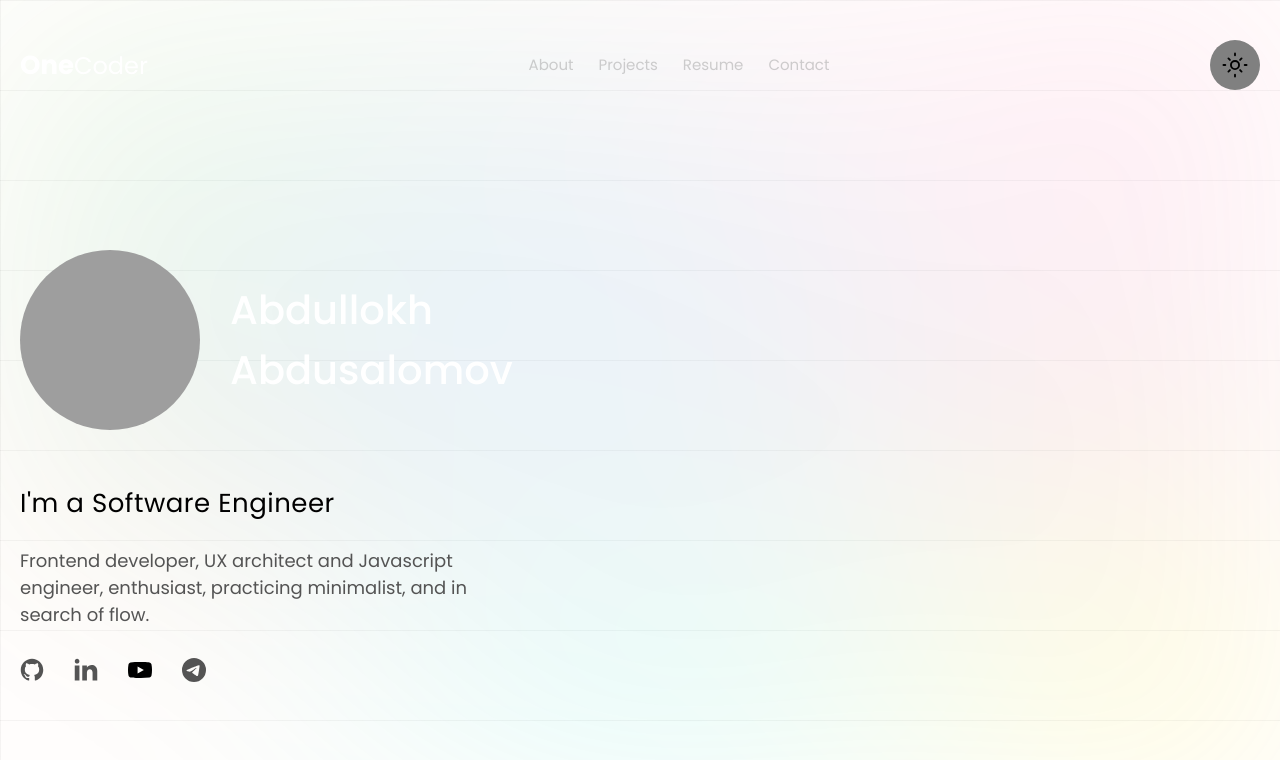
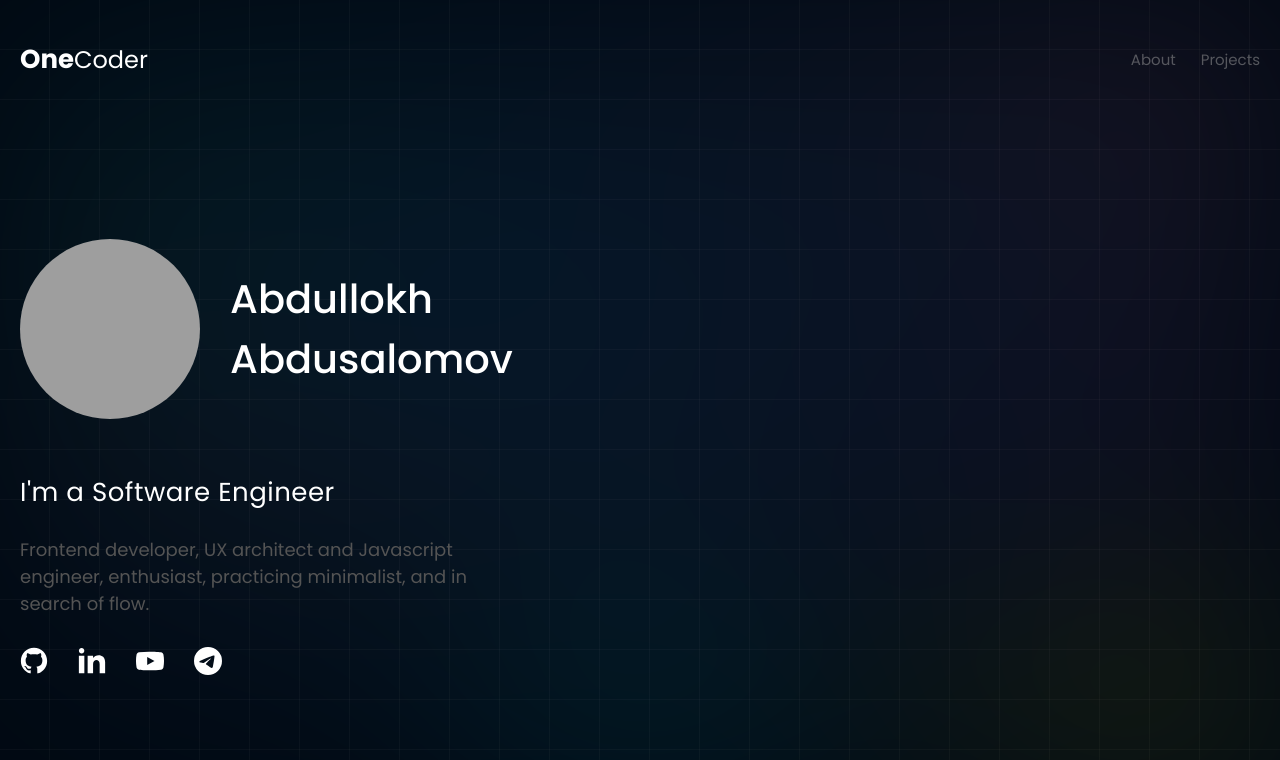
Before and after one commit to abdullox0900/abdullox.uz, a Next.js app: page / in a window 1280 px wide. Shown: the top 760 px of the page. Built offline with nearby package versions, Linux system fonts and the light colour scheme; grey boxes are pictures that could not be loaded.

Commit message:
add hero

```diff
--- a/assets/icons/icons.tsx
+++ b/assets/icons/icons.tsx
@@ -12,12 +12,11 @@ function GitHubIcon({width, height, color}: Props) {
 			width={width}
 			height={height}
 			viewBox='0 0 16 16'
-			fill='none'
+			fill={color}
 			xmlns='http://www.w3.org/2000/svg'
 		>
 			<path
 				d='M8 0.453125C3.85875 0.453125 0.5 3.81125 0.5 7.95312C0.5 11.2669 2.64875 14.0781 5.62937 15.07C6.00375 15.1394 6.125 14.9069 6.125 14.7094V13.3131C4.03875 13.7669 3.60437 12.4281 3.60437 12.4281C3.26312 11.5612 2.77125 11.3306 2.77125 11.3306C2.09063 10.865 2.82312 10.875 2.82312 10.875C3.57625 10.9275 3.9725 11.6481 3.9725 11.6481C4.64125 12.7944 5.72688 12.4631 6.155 12.2712C6.22188 11.7869 6.41625 11.4556 6.63125 11.2688C4.96563 11.0781 3.21438 10.435 3.21438 7.56187C3.21438 6.7425 3.5075 6.07375 3.98688 5.54875C3.90937 5.35938 3.6525 4.59625 4.06 3.56375C4.06 3.56375 4.69 3.3625 6.12313 4.3325C6.72125 4.16625 7.3625 4.08312 8 4.08C8.6375 4.08312 9.27938 4.16625 9.87875 4.3325C11.3106 3.3625 11.9394 3.56375 11.9394 3.56375C12.3475 4.59688 12.0906 5.36 12.0131 5.54875C12.4944 6.07375 12.785 6.74312 12.785 7.56187C12.785 10.4425 11.0306 11.0769 9.36063 11.2625C9.62938 11.495 9.875 11.9513 9.875 12.6512V14.7094C9.875 14.9087 9.995 15.1431 10.3756 15.0694C13.3537 14.0763 15.5 11.2656 15.5 7.95312C15.5 3.81125 12.1419 0.453125 8 0.453125Z'
-				fill={color}
 			/>
 		</svg>
 	)
@@ -29,12 +28,11 @@ function LinkedinIcon({width, height, color}: Props) {
 			width={width}
 			height={height}
 			viewBox='0 0 16 15'
-			fill='none'
+			fill={color}
 			xmlns='http://www.w3.org/2000/svg'
 		>
 			<path
 				d='M3.6125 1.64062C3.6125 2.50375 2.91875 3.20312 2.0625 3.20312C1.20625 3.20312 0.5125 2.50375 0.5125 1.64062C0.5125 0.778125 1.20625 0.078125 2.0625 0.078125C2.91875 0.078125 3.6125 0.778125 3.6125 1.64062ZM3.625 4.45312H0.5V14.4531H3.625V4.45312ZM8.61375 4.45312H5.50875V14.4531H8.61438V9.20375C8.61438 6.285 12.3825 6.04625 12.3825 9.20375V14.4531H15.5V8.12125C15.5 3.19625 9.92375 3.37562 8.61375 5.8V4.45312Z'
-				fill={color}
 			/>
 		</svg>
 	)
@@ -63,12 +61,11 @@ function YouTubeIcon({width, height, color}: Props) {
 				width={width}
 				height={height}
 				viewBox='0 0 105 70'
-				fill={'#000'}
+				fill={color}
 				xmlns='http://www.w3.org/2000/svg'>
 				<path
 
 					d='M102.801 10.983C102.207 8.86346 101.049 6.94452 99.4506 5.4302C97.807 3.86931 95.7927 2.75277 93.5976 2.18596C85.3825 0.0216812 52.4694 0.0216817 52.4694 0.0216817C38.7483 -0.134354 25.0306 0.551929 11.3937 2.07666C9.19855 2.68534 7.18795 3.82682 5.5407 5.39959C3.92217 6.95613 2.74983 8.87556 2.13741 10.9786C0.666267 18.9001 -0.0485157 26.9434 0.00269981 35C-0.0497931 43.0494 0.663236 51.09 2.13741 59.0213C2.73671 61.1156 3.90467 63.0263 5.52758 64.5697C7.15049 66.1132 9.17147 67.2281 11.3937 67.8184C19.7182 69.9783 52.4694 69.9783 52.4694 69.9783C66.2079 70.1345 79.9431 69.4482 93.5976 67.9233C95.7927 67.3565 97.807 66.2399 99.4506 64.6791C101.069 63.1356 102.22 61.2162 102.797 59.1262C104.307 51.2078 105.041 43.1612 104.989 35.1005C105.102 27.0057 104.369 18.9212 102.801 10.9786V10.983ZM42.0058 49.9707V20.0336L69.3896 35.0043L42.0058 49.9707Z'
-					fill={'#000'}
 				/>
 				<defs>
 					<linearGradient
--- a/components/header/header.tsx
+++ b/components/header/header.tsx
@@ -33,17 +33,15 @@ function Header() {
 					<HeaderNavList>
 						<HeaderNavItem>About</HeaderNavItem>
 						<HeaderNavItem>Projects</HeaderNavItem>
-						<HeaderNavItem>Resume</HeaderNavItem>
-						<HeaderNavItem>Contact</HeaderNavItem>
 					</HeaderNavList>
 				</HeaderNav>
 
-				 <HeaderBtn onClick={() => {
-					 document.body.style.backgroundColor = '#020a13'
-					 document.body.style.color = '#fff'
+				 {/* <HeaderBtn onClick={() => {
+					//  document.body.style.backgroundColor = '#020a13'
+					//  document.body.style.color = '#fff'
 				 }}>
 					 <ModeIcon />
-				 </HeaderBtn>
+				 </HeaderBtn> */}
 			</HeaderWrap>
 		</Container>
 	)
--- a/components/hero/style.tsx
+++ b/components/hero/style.tsx
@@ -36,7 +36,7 @@ export const HeroContentTitle = styled.h2`
 	font-style: normal;
 	font-weight: 400;
 	font-size: 26px;
-	color: #000;
+	color: #ffff;
 	line-height: 47px;
 	letter-spacing: 0.02em;
 	margin-bottom: 20px;
--- a/components/social_media/SocialMedia.tsx
+++ b/components/social_media/SocialMedia.tsx
@@ -8,22 +8,22 @@ function SocialMedia() {
 		<SocialList>
 			<SocialListItem>
 				<SocialListLink href='#' target='_blank'>
-					<GitHubIcon width={'24px'} height={'24px'} color={'#545454'} />
+					<GitHubIcon width={'28px'} height={'28px'} color={'#fff'} />
 				</SocialListLink>
 			</SocialListItem>
             <SocialListItem>
 				<SocialListLink href='#' target='_blank'>
-					<LinkedinIcon width={'24px'} height={'24px'} color={'#545454'} />
+					<LinkedinIcon width={'28px'} height={'28px'} color={'#fff'} />
 				</SocialListLink>
 			</SocialListItem>
             <SocialListItem>
 				<SocialListLink href='#' target='_blank'>
-					<YouTubeIcon width={'24px'} height={'24px'} color={'#545454'} />
+					<YouTubeIcon width={'28px'} height={'28px'} color={'#fff'} />
 				</SocialListLink>
 			</SocialListItem>
             <SocialListItem>
 				<SocialListLink href='#' target='_blank'>
-					<TelegramIcon width={'24px'} height={'24px'} color={'#545454'} />
+					<TelegramIcon width={'28px'} height={'28px'} color={'#fff'} />
 				</SocialListLink>
 			</SocialListItem>
 		</SocialList>
--- a/components/social_media/Style.tsx
+++ b/components/social_media/Style.tsx
@@ -10,9 +10,61 @@ export const SocialList = styled.ul`
 `
 
 export const SocialListItem = styled.li`
+    transition: all 0.5s ease;
 
 `
 
 export const SocialListLink = styled.a`
 
+    svg {
+        transition: all 0.5s ease !important;
+        stroke-dashoffset: 4500;
+        animation: draw 8s ease;
+        stroke-width:10px;
+
+    }
+
+   ${SocialListItem}:nth-child(1):hover &{
+
+      svg {
+        stroke-width: 0.5px;
+        stroke: white;
+        fill: black;
+
+      }
+    }
+
+   ${SocialListItem}:nth-child(2):hover &{
+      svg {
+        stroke-width: 0.5px;
+         stroke: white;
+         fill: #0077B5;
+      }
+    }
+
+    ${SocialListItem}:nth-child(3):hover &{
+      svg {
+         stroke-width:5px;
+         stroke: white;
+         fill: #FF0000;
+      }
+    }
+
+    ${SocialListItem}:nth-child(4):hover &{
+      svg {
+         stroke-width: 0.5px;
+         stroke: white;
+         fill: #229ED9;
+      }
+    }
+
+    @keyframes draw {
+        0% {
+            stroke-dashoffset: 4500;
+        }
+        100% {
+            stroke-dashoffset: 0;
+        }
+    }
+
 `
--- a/styles/GlobalStyle.tsx
+++ b/styles/GlobalStyle.tsx
@@ -16,10 +16,13 @@ export const GlobalStyle = createGlobalStyle`
 
   body {
     font-family: "Poppins";
-    background-color: #fffdfc;
+    background-color: #020a13;
     overflow-x: hidden;
+    min-height: 100vh;
+    background-image: repeating-linear-gradient(to right, transparent 0 49px, rgba(113, 113, 113, 0.07) 49px 50px),
+    repeating-linear-gradient(to bottom, transparent 0 49px, rgba(113, 113, 113, 0.07) 49px 50px);
 
-    &::before {
+    /* &::before {
       content: "";
       height: 100vh;
       width: 100vw;
@@ -28,10 +31,10 @@ export const GlobalStyle = createGlobalStyle`
       z-index: -1;
       background: linear-gradient(currentcolor 1px, transparent 1px) 0% 0% / 94px 90px, linear-gradient(to right, currentcolor 1px, transparent 1px) transparent;
       transition: all 0.5s linear 0s;
-    }
+    } */
 
     &:after {
-      background-image: radial-gradient(at 40% 40%, rgb(30, 144, 255) 0px, transparent 50%), radial-gradient(at 90% 10%, rgb(255, 105, 180) 0px, transparent 50%), radial-gradient(at 50% 95%, rgb(0, 255, 255) 0px, transparent 50%), radial-gradient(at 20% 30%, rgb(50, 205, 50) 0px, transparent 50%), radial-gradient(at 90% 90%, rgb(255, 255, 0) 0px, transparent 50%), radial-gradient(at 33% 50%, rgb(255, 69, 0) 0px, transparent 50%), radial-gradient(at 79% 53%, rgb(128, 0, 128) 0px, transparent 50%);
+      background-image: radial-gradient(at 40% 40%, rgb(30, 144, 255) 0px, transparent 80%), radial-gradient(at 90% 10%, rgb(255, 105, 180) 0px, transparent 50%), radial-gradient(at 50% 95%, rgb(0, 255, 255) 0px, transparent 30%), radial-gradient(at 20% 30%, rgb(50, 205, 50) 0px, transparent 30%), radial-gradient(at 95% 95%, rgb(255, 255, 0) 0px, transparent 30%), radial-gradient(at 33% 50%, rgb(255, 69, 0) 0px, transparent 50%), radial-gradient(at 79% 53%, rgb(128, 0, 128) 0px, transparent 50%);
       position: fixed;
       content: "";
       z-index: -1;
```
Also changed, not shown: components/hero/hero.tsx (+6 -6 lines).
